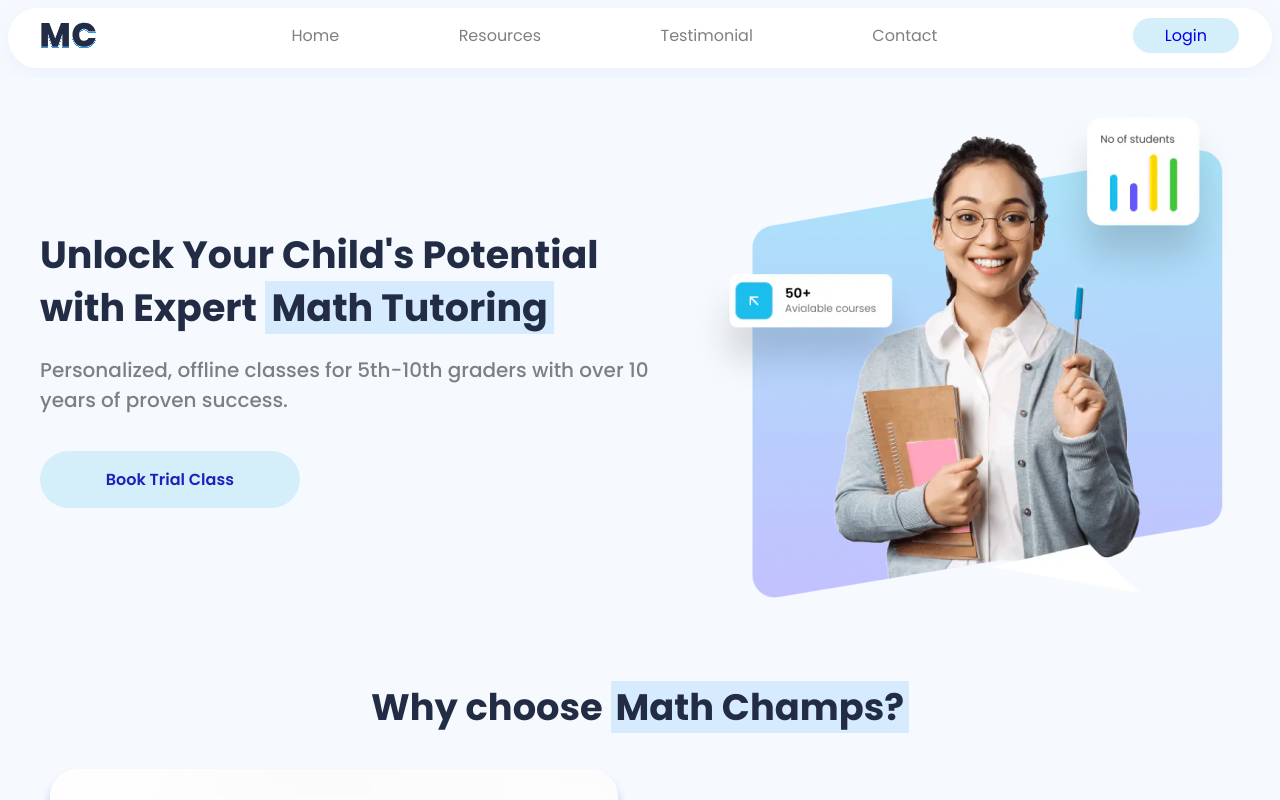
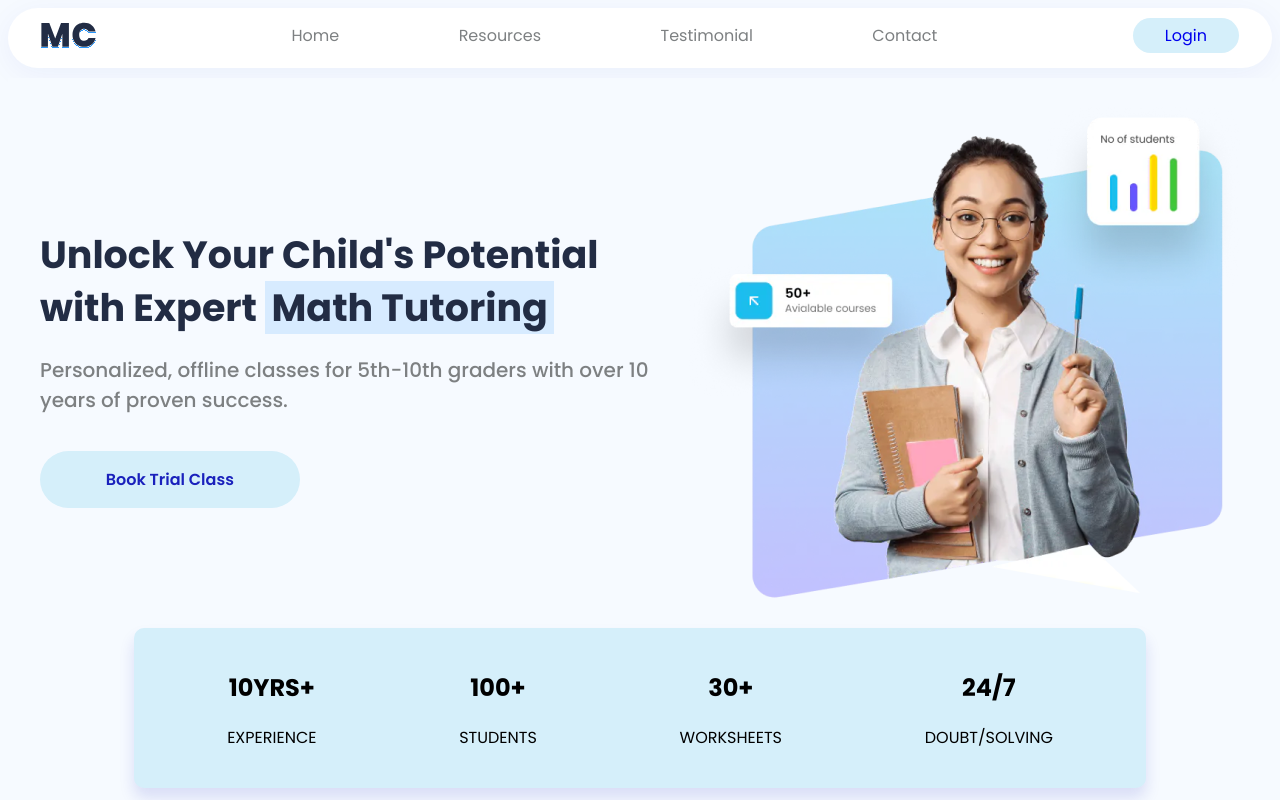
Before and after one commit to SakshiSingh244/Full-Stack, a React (Vite) app in the folder my-react-app/: page / in a window 1280 px wide. Shown: the top 800 px of the page. Built offline with nearby package versions, Linux system fonts and the light colour scheme.

Commit message:
Landing rectified

```diff
--- a/my-react-app/src/Pages/Landing.jsx
+++ b/my-react-app/src/Pages/Landing.jsx
@@ -4,13 +4,13 @@ import SecondSection from '../Components/SecondSection';
 import NotConvinced from '../Components/NotConvinced';
 import ChildPerformance from '../Components/ChildPerformance';
 import Testimonial from '../Components/Testimonial';
-// import Stats from '../Components/Stats';
+import Stats from '../Components/Stats';
 
 const Landing = () => {
   return (
     <div>
       <Hero />
-      {/* <Stats /> */}
+      <Stats />
       <SecondSection />
       <ChildPerformance />
       <Testimonial />
```
